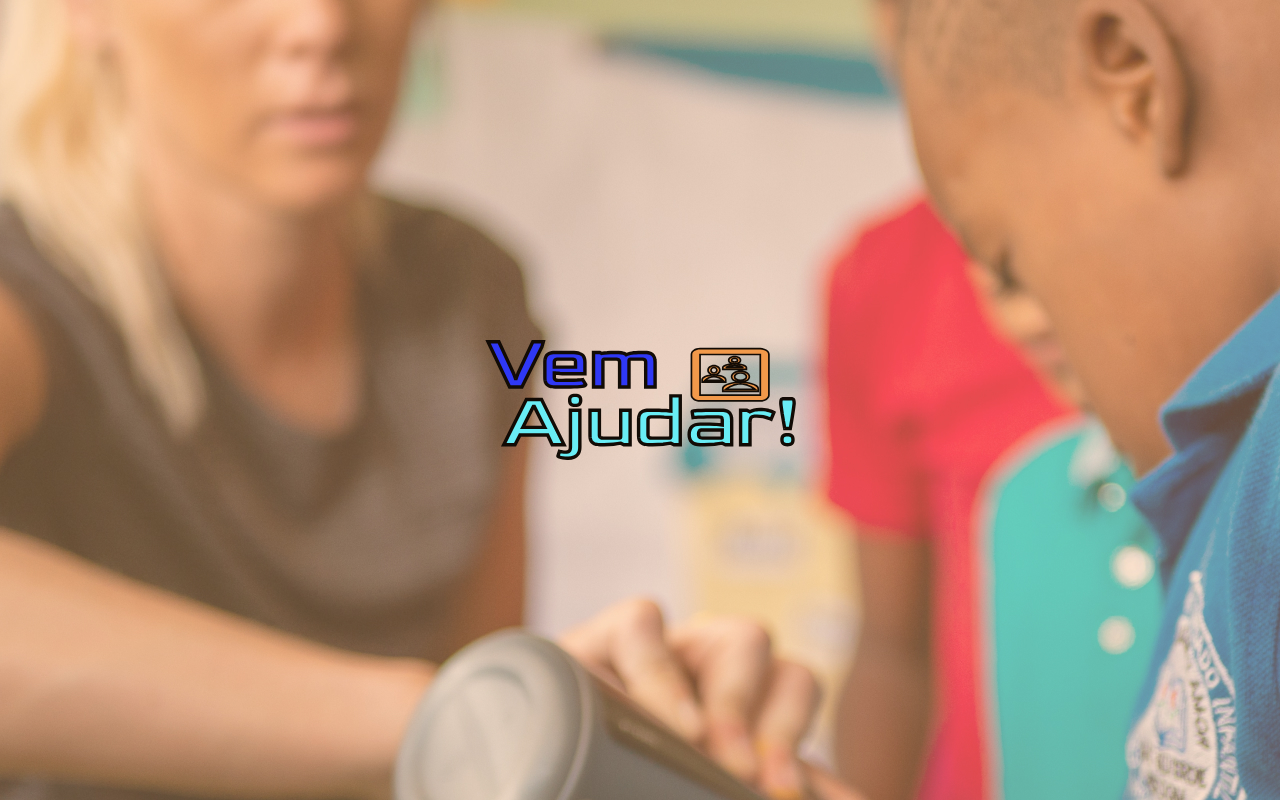
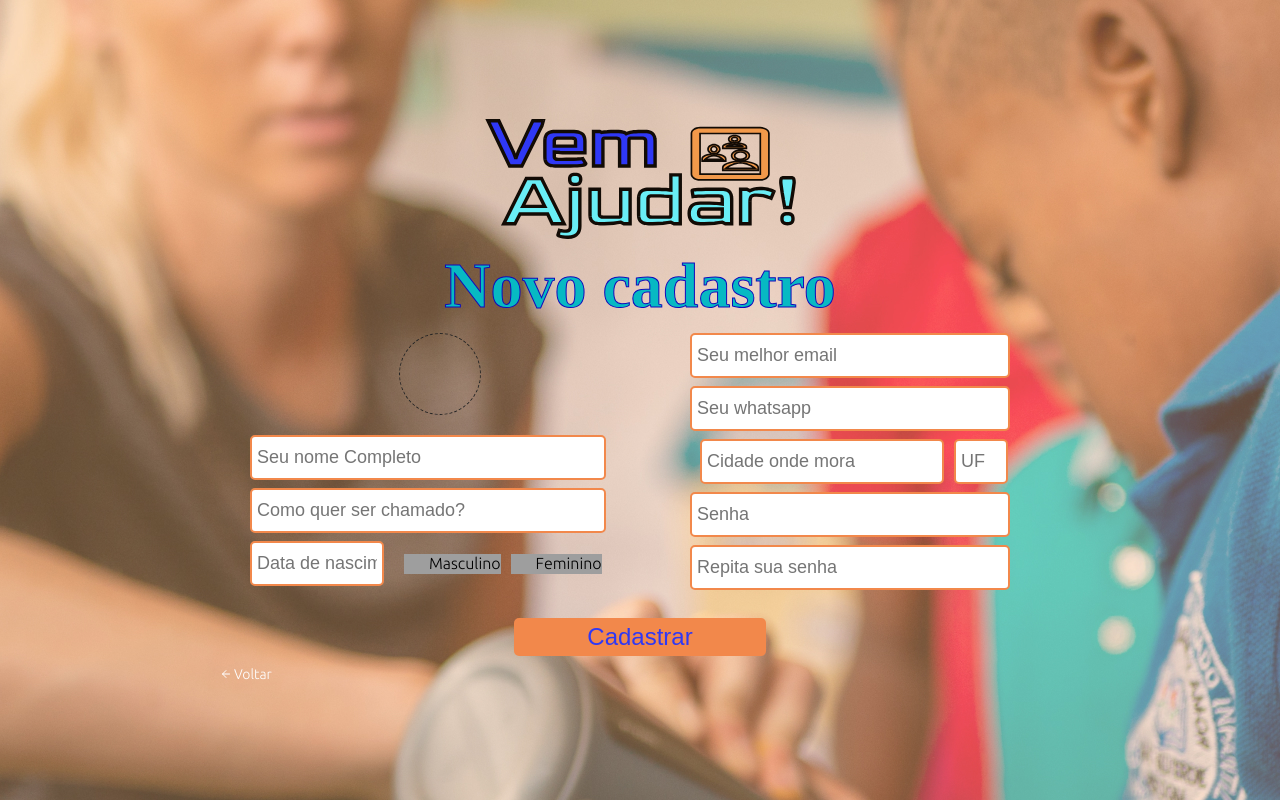
Before and after one commit to brigor7/vamos-ajudar, a React (Create React App) app in the folder frontend/: page /newUser in a window 1280 px wide. Built offline with nearby package versions, Linux system fonts and the light colour scheme; grey boxes are pictures that could not be loaded; a web font is replaced by a local one.

Commit message:
Create page newUser

```diff
--- /dev/null
+++ b/frontend/src/pages/newUser/index.js
@@ -0,0 +1,64 @@
+import React from 'react';
+import { FiArrowLeft, FiCamera } from 'react-icons/fi';
+import { Link } from 'react-router-dom';
+import './style.css';
+
+export default function NewUser() {
+  return (
+    <div>
+      <h1>Novo cadastro</h1>
+      <form action="">
+        <div className="formContainer">
+          <div className="personal-content">
+            <span className="thumb-container">
+              <label id="thumbnail">
+                <input type="file" />
+              </label>
+            </span>
+            <input placeholder="Seu nome Completo" />
+            <input placeholder="Como quer ser chamado?" />
+            <input
+              id="nascimento"
+              placeholder="Data de nascimento com dd/mm/aaaa"
+            />
+            <span class="genero">
+              <input
+                type="radio"
+                value="0"
+                name="campo-radio"
+                id="campo-radio1"
+              />
+              <label for="campo-radio1">Masculino</label>
+              <input
+                type="radio"
+                value="0"
+                name="campo-radio"
+                id="campo-radio2"
+              />
+              <label for="campo-radio2">Feminino</label>
+            </span>
+          </div>
+          <div className="contacts-content">
+            <input type="email" placeholder="Seu melhor email" />
+            <input placeholder="Seu whatsapp" />
+            <span className="residence-content">
+              <input id="cidade" placeholder="Cidade onde mora" />
+              <input id="uf" placeholder="UF" />
+            </span>
+            <input type="password" placeholder="Senha" />
+            <input type="password" placeholder="Repita sua senha" />
+          </div>
+        </div>
+        <span className="button">
+          <button id="cadastrar">Cadastrar</button>
+        </span>
+      </form>
+      <div className="form-footer">
+        <Link to="/">
+          <FiArrowLeft size={12} color="#fff" />
+          Voltar
+        </Link>
+      </div>
+    </div>
+  );
+}
--- /dev/null
+++ b/frontend/src/pages/newUser/style.css
@@ -0,0 +1,90 @@
+form .formContainer {
+  display: flex;
+  max-width: 840px;
+  justify-content: space-between;
+}
+
+form .formContainer div {
+  max-width: 380px;
+  margin: 0 30px;
+  flex-direction: column;
+}
+
+form .formContainer div input {
+  width: 90%;
+}
+
+#nascimento {
+  margin-right: 20px;
+  width: 120px;
+}
+
+.button {
+  display: flex;
+  justify-content: center;
+}
+
+.button button {
+  width: 30%;
+}
+
+.thumb-container {
+  display: flex;
+  justify-content: center;
+  align-items: center;
+}
+
+#thumbnail {
+  margin-bottom: 20px;
+  border: 1px dashed #252525;
+  cursor: pointer;
+  width: 80px;
+  height: 80px;
+  border-radius: 50%;
+}
+
+#thumbnail input {
+  display: none;
+}
+
+label#thumbnail.has-thumbnail {
+  border: 0;
+}
+
+label#thumbnail.has-thumbnail img {
+  display: none;
+}
+
+.residence-content {
+  display: flex;
+  flex-direction: row;
+  justify-content: start;
+  margin: 0 10px;
+}
+
+.residence-content #cidade {
+  width: 230px;
+}
+
+.residence-content #uf {
+  margin-left: 10px;
+  width: 40px;
+}
+
+.genero input[type='radio'] {
+  display: none; /* Esconde os inputs */
+}
+
+.genero input[type='radio'] + label {
+  display: inline-flex;
+  height: 20px;
+  padding: 0 0 0 25px;
+  margin: 0 10px 0 0;
+  background-image: url(http://www.webcis.com.br/images/imagens-noticias/checkbox/ico-master.webp);
+  background-repeat: no-repeat;
+  background-position: 0 0;
+}
+
+.genero input[type='radio']:checked + label {
+  background-position: 0 -30px;
+}
--- a/frontend/src/routes.js
+++ b/frontend/src/routes.js
@@ -1,12 +1,16 @@
 import React from 'react';
 import { BrowserRouter, Switch, Route } from 'react-router-dom';
 import Login from './pages/Login';
+import NewUser from './pages/newUser';
+import Check from './pages/Check';
 
 export default function Routes() {
   return (
     <BrowserRouter>
       <Switch>
         <Route path="/" exact component={Login} />
+        <Route path="/newUser" component={NewUser} />
+        <Route path="/check" component={Check} />
       </Switch>
     </BrowserRouter>
   );
```
